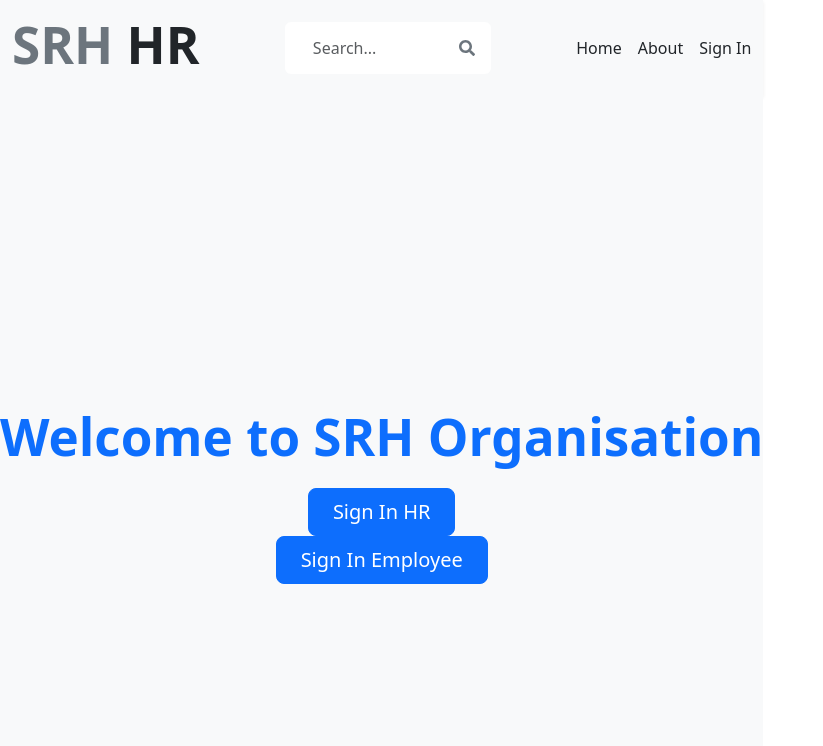
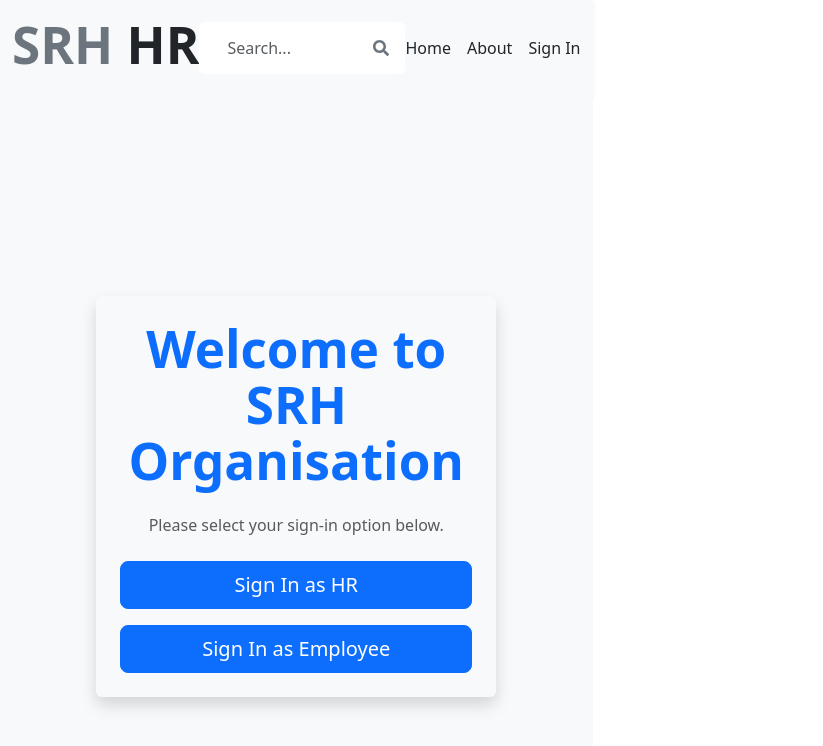
Before and after one commit to ujjwal-webdev/hrms-frontend, a React app: page / in a window 1280 px wide. Shown: the top 746 px of the page, without its empty margins (0-823 px from the left). Built offline with nearby package versions, Linux system fonts and the light colour scheme; the HTML template or start-up script is replaced by a standard one.

Commit message:
UI Changes for SignIn HR and Employee,Welcome

```diff
--- a/src/pages/SignIn.jsx
+++ b/src/pages/SignIn.jsx
@@ -1,36 +1,32 @@
-import React, { useState } from 'react'
-import { Link, useNavigate } from 'react-router-dom'
+import React, { useState } from 'react';
+import { Link, useNavigate } from 'react-router-dom';
 import axios from 'axios';
 
 export default function SignIn() {
-
-  const [formData, setFormData] = useState({})
+  const [formData, setFormData] = useState({});
   const [error, setError] = useState(null);
   const [loading, setLoading] = useState(false);
-  const navigate = useNavigate()
+  const navigate = useNavigate();
+
   const handleChange = (e) => {
     setFormData({
       ...formData,
-      [e.target.id]: e.target.value
-    })
-  }
+      [e.target.id]: e.target.value,
+    });
+  };
 
   const handleSubmit = async (e) => {
     e.preventDefault();
-    try
-    {
-        setLoading(true)
+    try {
+      setLoading(true);
       const res = await axios.post('http://localhost:8896/admin/login', formData, {
         headers: {
           'Content-Type': 'application/json',
         },
       });
 
-        // console.log(res.data);
-
-        if(!res.data)
-        {
-            setError(data.message);
+      if (!res.data) {
+        setError('Login failed. Please try again.');
         setLoading(false);
         return;
       }
@@ -40,48 +36,58 @@ export default function SignIn() {
       setError(null);
       localStorage.setItem('authToken', `${tokenType} ${token}`);
       navigate('/hr-home');
-
+    } catch (error) {
+      console.error(error);
+      setLoading(false);
+      setError(error.response?.data?.message || 'An error occurred. Please try again.');
     }
-    catch (error)
-    {
-        console.log(error);
-        setLoading(false);
-        setError(error.response.data.message)
-    }
-  }
+  };
 
   return (
-    <div className="p-4 mx-auto" style={{ maxWidth: '500px' }}>
-      <h1 className="text-center fw-bold my-4">Sign In</h1>
+    <div className="container d-flex flex-column align-items-center justify-content-center vh-100 bg-light">
+      <div className="card p-4 shadow" style={{ maxWidth: '400px', width: '100%' }}>
+        <h1 className="text-center fw-bold mb-4 text-primary">Sign In</h1>
         <form onSubmit={handleSubmit} className="d-flex flex-column gap-3">
+          <div className="form-floating">
             <input
               type="text"
-          placeholder="Username"
               className="form-control"
               id="userName"
+              placeholder="Username"
               onChange={handleChange}
             />
+            <label htmlFor="userName">Username</label>
+          </div>
+          <div className="form-floating">
             <input
               type="password"
-          placeholder="Password"
               className="form-control"
               id="password"
+              placeholder="Password"
               onChange={handleChange}
             />
+            <label htmlFor="password">Password</label>
+          </div>
           <button
+            type="submit"
             disabled={loading}
-          className="btn btn-primary text-uppercase fw-bold"
+            className="btn btn-primary text-uppercase fw-bold w-100 mt-3"
           >
-          {loading ? 'Loading...' : 'Sign In'}
+            {loading ? (
+              <span className="spinner-border spinner-border-sm" role="status" aria-hidden="true"></span>
+            ) : (
+              'Sign In'
+            )}
           </button>
         </form>
-      {/* <div className="d-flex gap-2 mt-4">
+        {error && <div className="alert alert-danger mt-3" role="alert">{error}</div>}
+        <div className="text-center mt-4">
           <p className="mb-0">Don't have an account?</p>
           <Link to="/sign-up" className="text-decoration-none text-primary fw-bold">
             Sign Up
           </Link>
-      </div> */}
-      {error && <p className="text-danger mt-3">{error}</p>}
+        </div>
+      </div>
     </div>
   );
 }
--- a/src/pages/SignInEmployee.jsx
+++ b/src/pages/SignInEmployee.jsx
@@ -1,36 +1,32 @@
-import React, { useState } from 'react'
-import { Link, useNavigate } from 'react-router-dom'
+import React, { useState } from 'react';
+import { Link, useNavigate } from 'react-router-dom';
 import axios from 'axios';
 
 export default function SignIn() {
-
-  const [formData, setFormData] = useState({})
+  const [formData, setFormData] = useState({});
   const [error, setError] = useState(null);
   const [loading, setLoading] = useState(false);
-  const navigate = useNavigate()
+  const navigate = useNavigate();
+
   const handleChange = (e) => {
     setFormData({
       ...formData,
-      [e.target.id]: e.target.value
-    })
-  }
+      [e.target.id]: e.target.value,
+    });
+  };
 
   const handleSubmit = async (e) => {
     e.preventDefault();
-    try
-    {
-        setLoading(true)
+    try {
+      setLoading(true);
       const res = await axios.post('http://localhost:8896/employee/login', formData, {
         headers: {
           'Content-Type': 'application/json',
         },
       });
 
-        // console.log(res.data);
-
-        if(!res.data)
-        {
-            setError(data.message);
+      if (!res.data) {
+        setError('Login failed. Please try again.');
         setLoading(false);
         return;
       }
@@ -40,48 +36,58 @@ export default function SignIn() {
       setError(null);
       localStorage.setItem('authToken', `${tokenType} ${token}`);
       navigate('/employee-home');
-
+    } catch (error) {
+      console.error(error);
+      setLoading(false);
+      setError(error.response?.data?.message || 'An error occurred. Please try again.');
     }
-    catch (error)
-    {
-        console.log(error);
-        setLoading(false);
-        setError(error.response.data.message)
-    }
-  }
+  };
 
   return (
-    <div className="p-4 mx-auto" style={{ maxWidth: '500px' }}>
-      <h1 className="text-center fw-bold my-4">Sign In Employee</h1>
+    <div className="container d-flex flex-column align-items-center justify-content-center vh-100 bg-light">
+      <div className="card p-4 shadow" style={{ maxWidth: '400px', width: '100%' }}>
+        <h1 className="text-center fw-bold mb-4 text-primary">Sign In Employee</h1>
         <form onSubmit={handleSubmit} className="d-flex flex-column gap-3">
+          <div className="form-floating">
             <input
               type="text"
-          placeholder="Username"
               className="form-control"
               id="userName"
+              placeholder="Username"
               onChange={handleChange}
             />
+            <label htmlFor="userName">Username</label>
+          </div>
+          <div className="form-floating">
             <input
               type="password"
-          placeholder="Password"
               className="form-control"
               id="password"
+              placeholder="Password"
               onChange={handleChange}
             />
+            <label htmlFor="password">Password</label>
+          </div>
           <button
+            type="submit"
             disabled={loading}
-          className="btn btn-primary text-uppercase fw-bold"
+            className="btn btn-primary text-uppercase fw-bold w-100 mt-3"
           >
-          {loading ? 'Loading...' : 'Sign In'}
+            {loading ? (
+              <span className="spinner-border spinner-border-sm" role="status" aria-hidden="true"></span>
+            ) : (
+              'Sign In'
+            )}
           </button>
         </form>
-      {/* <div className="d-flex gap-2 mt-4">
+        {error && <div className="alert alert-danger mt-3" role="alert">{error}</div>}
+        <div className="text-center mt-4">
           <p className="mb-0">Don't have an account?</p>
           <Link to="/sign-up" className="text-decoration-none text-primary fw-bold">
             Sign Up
           </Link>
-      </div> */}
-      {error && <p className="text-danger mt-3">{error}</p>}
+        </div>
+      </div>
     </div>
   );
 }
--- a/src/pages/Welcome.jsx
+++ b/src/pages/Welcome.jsx
@@ -1,20 +1,25 @@
-import React from 'react'
+import React from 'react';
 import { Link } from 'react-router-dom';
 
 export default function Welcome() {
-    return (
-        <div className="d-flex flex-column justify-content-center align-items-center vh-100 bg-light text-center">
-          <h1 className="fw-bold text-primary mb-4">Welcome to SRH Organisation</h1>
+  return (
+    <div className="d-flex flex-column justify-content-center align-items-center vh-100 bg-light text-center">
+      <div className="p-4 shadow rounded" style={{ maxWidth: '400px', width: '100%' }}>
+        <h1 className="fw-bold text-primary mb-4">Welcome to SRH Organisation</h1>
+        <p className="mb-4 text-muted">Please select your sign-in option below.</p>
+        <div className="d-grid gap-3">
           <Link to="/sign-in">
-            <button className="btn btn-primary btn-lg px-4 py-2">
-              Sign In HR
+            <button className="btn btn-primary btn-lg px-4 py-2 w-100">
+              Sign In as HR
             </button>
           </Link>
           <Link to="/sign-in-employee">
-            <button className="btn btn-primary btn-lg px-4 py-2">
-              Sign In Employee
+            <button className="btn btn-primary btn-lg px-4 py-2 w-100">
+              Sign In as Employee
             </button>
           </Link>
         </div>
-      );
+      </div>
+    </div>
+  );
 }
```
Lines whose indentation alone changed are shown as unchanged.
